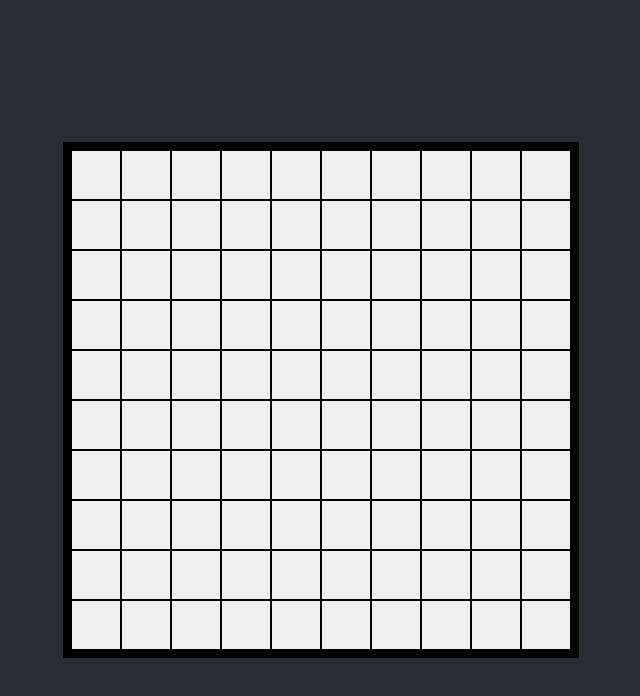
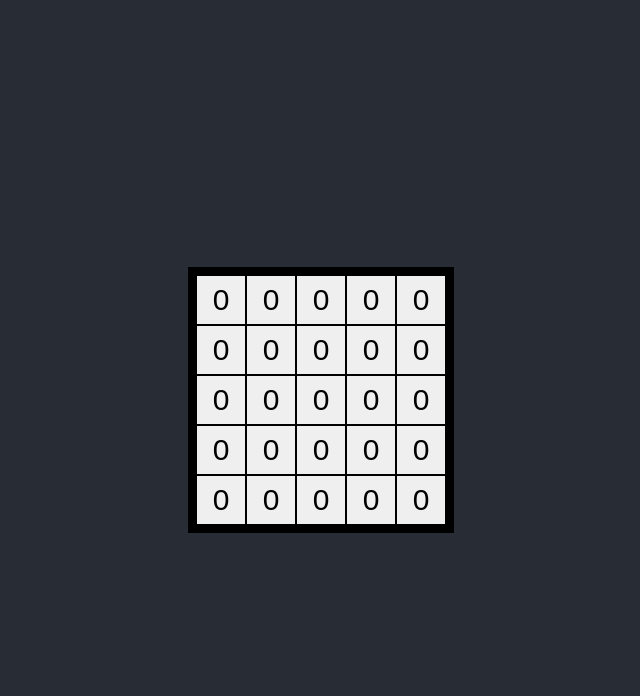
Before and after one commit to dtan3847/starbattle-solver, a React (Create React App) app: page / in a window 1280 px wide. Shown: the top 696 px of the page, without its empty margins (319-959 px from the left). Built offline with nearby package versions, Linux system fonts and the light colour scheme.

Commit message:
Add logic to detect groups
Shrink size to 5, starCount to 1 for easier testing.
Show group index for testing.
Separate draw and solve modes.
Rename views.

```diff
--- a/src/starbattle/puzzle.css
+++ b/src/starbattle/puzzle.css
@@ -28,6 +28,6 @@
 
 .StarBattle-Puzzle {
     display: grid;
-    grid-template-columns: repeat(10, auto);
+    grid-template-columns: repeat(5, auto);
     border: 8px solid black;
 }
--- a/src/starbattle/puzzle.tsx
+++ b/src/starbattle/puzzle.tsx
@@ -7,6 +7,11 @@ enum Cell {
     BLANK,
     STAR,
     SPACE,
+}
+
+enum Mode {
+    DRAW,
+    SOLVE,
 }
 
 function makeColumnView(cells: Cell[], size: number): Cell[][] {
@@ -31,9 +36,8 @@ function makeRowView(columns: Cell[][]): Cell[][] {
     return rows
 }
 
-function makeGroupView(cells: Cell[], horizontalWalls: boolean[], verticalWalls: boolean[]): Cell[][] {
-    //todo
-    return []
+function makeGroupView(cells: Cell[], groups: number[][]): Cell[][] {
+    return groups.map(group => group.map(index => cells[index]))
 }
 
 
@@ -60,29 +64,25 @@ function makeNeighbourView(cells: Cell[], size: number): Cell[][] {
 }
 
 type CellProps = {
-    value: Cell
+    value: string
     className: string
     onClick: React.MouseEventHandler<HTMLButtonElement>
 }
 
 function StarBattleCell({ value, className, onClick }: CellProps): JSX.Element {
-    const typeToSymbol = {
-        [Cell.BLANK]: "",
-        [Cell.STAR]: "★",
-        [Cell.SPACE]: "✖",
-    }
-    const symbol = typeToSymbol[value]
-    return <button className={className} onClick={onClick}>{symbol}</button>
+    return <button className={className} onClick={onClick}>{value}</button>
 }
 
-export default function StarBattlePuzzle({ size = 10, starCount = 2 }): JSX.Element {
+export default function StarBattlePuzzle({ size = 5, starCount = 1 }): JSX.Element {
     const [cells, setCells] = useState(Array(size**2).fill(Cell.BLANK))
     const [horizontalWalls, setHorizontalWalls] = useState(Array(size*(size-1)).fill(false))
     const [verticalWalls, setVerticalWalls] = useState(Array(size*(size-1)).fill(false))
-    const columns = useMemo(() => makeColumnView(cells, size), [cells, size])
-    const rows = useMemo(() => makeRowView(columns), [columns])
-    const neighbours = useMemo(() => makeNeighbourView(cells, size), [cells, size])
-    const groups = useMemo(() => makeGroupView(cells, horizontalWalls, verticalWalls), [cells, horizontalWalls, verticalWalls])
+    const columnView = useMemo(() => makeColumnView(cells, size), [cells, size])
+    const rowView = useMemo(() => makeRowView(columnView), [columnView])
+    const neighbourView = useMemo(() => makeNeighbourView(cells, size), [cells, size])
+    const {groups, groupIndexes} = useMemo(() => makeGroups(), [cells, size, horizontalWalls, verticalWalls])
+    const groupView = useMemo(() => makeGroupView(cells, groups), [groups])
+    const [mode, setMode] = useState(Mode.DRAW)
 
     /**
      * isSolvable - Returns true if puzzle has no mistakes
@@ -101,19 +101,19 @@ export default function StarBattlePuzzle({ size = 10, starCount = 2 }): JSX.Elem
         // for each cell that have a star, surrounding cells must have no star
         for (let i = 0; i < cells.length; i++) {
             if (cells[i] == Cell.STAR) {
-                if (neighbours[i].find(neighbour => neighbour == Cell.STAR)) {
+                if (neighbourView[i].find(neighbour => neighbour == Cell.STAR)) {
                     return false
                 }
             }
         }
         // each row, column, group must have exactly n stars
-        for (const row of rows) {
+        for (const row of rowView) {
             if (getStarCount(row) != starCount) return false
         }
-        for (const column of columns) {
+        for (const column of columnView) {
             if (getStarCount(column) != starCount) return false
         }
-        for (const group of groups) {
+        for (const group of groupView) {
             if (getStarCount(group) != starCount) return false
         }
         return true
@@ -121,7 +121,7 @@ export default function StarBattlePuzzle({ size = 10, starCount = 2 }): JSX.Elem
 
     function getCell(x: number, y: number): Cell | undefined {
         if (x < 0 || x >= size || y < 0 || y >= size) return
-        return columns[x][y]
+        return columnView[x][y]
     }
 
     function setCell(i: number, newValue: Cell) {
@@ -158,18 +158,72 @@ export default function StarBattlePuzzle({ size = 10, starCount = 2 }): JSX.Elem
         setVerticalWalls(newWalls)
     }
 
+    type GroupOut = {
+        groups: number[][]
+        groupIndexes: number[]
+    }
+
+    function makeGroups(): GroupOut {
+        const groupsSet: Set<number[]> = new Set()
+        const indexToGroup: Map<number, number[]> = new Map()
+        function setGroup(index: number, group: number[]) {
+            group.push(index)
+            indexToGroup.set(index, group)
+        }
+        function updateNeighbour(currIndex: number, neighbourIndex: number) {
+            const currGroup = indexToGroup.get(currIndex)!
+            if (indexToGroup.has(neighbourIndex)) {
+                // if neighbour in a different group, merge groups
+                const rightGroup = indexToGroup.get(neighbourIndex)!
+                if (currGroup !== rightGroup) {
+                    for (const i of rightGroup) {
+                        setGroup(i, currGroup)
+                    }
+                    groupsSet.delete(rightGroup)
+                }
+            } else {
+                // if no group, assign same group
+                setGroup(neighbourIndex, currGroup)
+            }
+        }
+
+        // for each cell
+        for (let i = 0; i < cells.length; i++) {
+            // if not in group, create new group and add to it
+            if (!indexToGroup.has(i)) {
+                const newGroup: number[] = []
+                groupsSet.add(newGroup)
+                setGroup(i, newGroup)
+            }
+            // update neighbour (down/right) if no wall:
+            const { x, y } = getCoords(i, size)
+            if (x < size - 1 && !verticalWallExists(x, y)) {
+                updateNeighbour(i, getIndex(x + 1, y, size))
+            }
+            if (y < size - 1 && !horizontalWallExists(x, y)) {
+                updateNeighbour(i, getIndex(x, y + 1, size))
+            }
+        }
+        const groups = Array.from(groupsSet)
+        const groupIndexes: number[] = []
+        for (let i = 0; i < cells.length; i++) {
+            groupIndexes[i] = groups.indexOf(indexToGroup.get(i)!)
+        }
+        return {groups, groupIndexes }
+    }
+
     function makeCellClickHandler(i: number) {
         const { x, y } = getCoords(i, size)
         const margin = 7 // px
         return (event: React.MouseEvent<HTMLElement>) => {
             if (event.target instanceof HTMLElement) {
                 const { clientX, clientY, target: { offsetLeft, offsetTop, offsetWidth, offsetHeight }} = event
-                console.log(x, y, clientX, clientY, offsetLeft, offsetTop, offsetLeft + offsetWidth, offsetTop + offsetHeight)
+                // console.log(x, y, clientX, clientY, offsetLeft, offsetTop, offsetLeft + offsetWidth, offsetTop + offsetHeight)
                 if (Math.abs(offsetLeft - clientX) < margin) return toggleVerticalWall(x - 1, y)
                 if (Math.abs(offsetTop - clientY) < margin) return toggleHorizontalWall(x, y - 1)
                 if (Math.abs(offsetLeft + offsetWidth - clientX) < margin) return toggleVerticalWall(x, y)
                 if (Math.abs(offsetTop + offsetHeight - clientY) < margin) return toggleHorizontalWall(x, y)
-                setCell(i, (cells[i] + 1) % 3)
+                if (mode === Mode.SOLVE) return setCell(i, (cells[i] + 1) % 3)
             }
         }
     }
@@ -185,10 +239,16 @@ export default function StarBattlePuzzle({ size = 10, starCount = 2 }): JSX.Elem
         })
     }
 
-    const contentCells = cells.map((cell, i) => (
+    const typeToSymbol = {
+        [Cell.BLANK]: "",
+        [Cell.STAR]: "★",
+        [Cell.SPACE]: "✖",
+    }
+
+    const contentCells = cells.map((cell: Cell, i) => (
         <StarBattleCell
             key={i}
-            value={cell}
+            value={mode === Mode.SOLVE ? typeToSymbol[cell]: groupIndexes[i].toString()}
             className={makeCellClassNames(i)}
             onClick={makeCellClickHandler(i)}
         />
```
